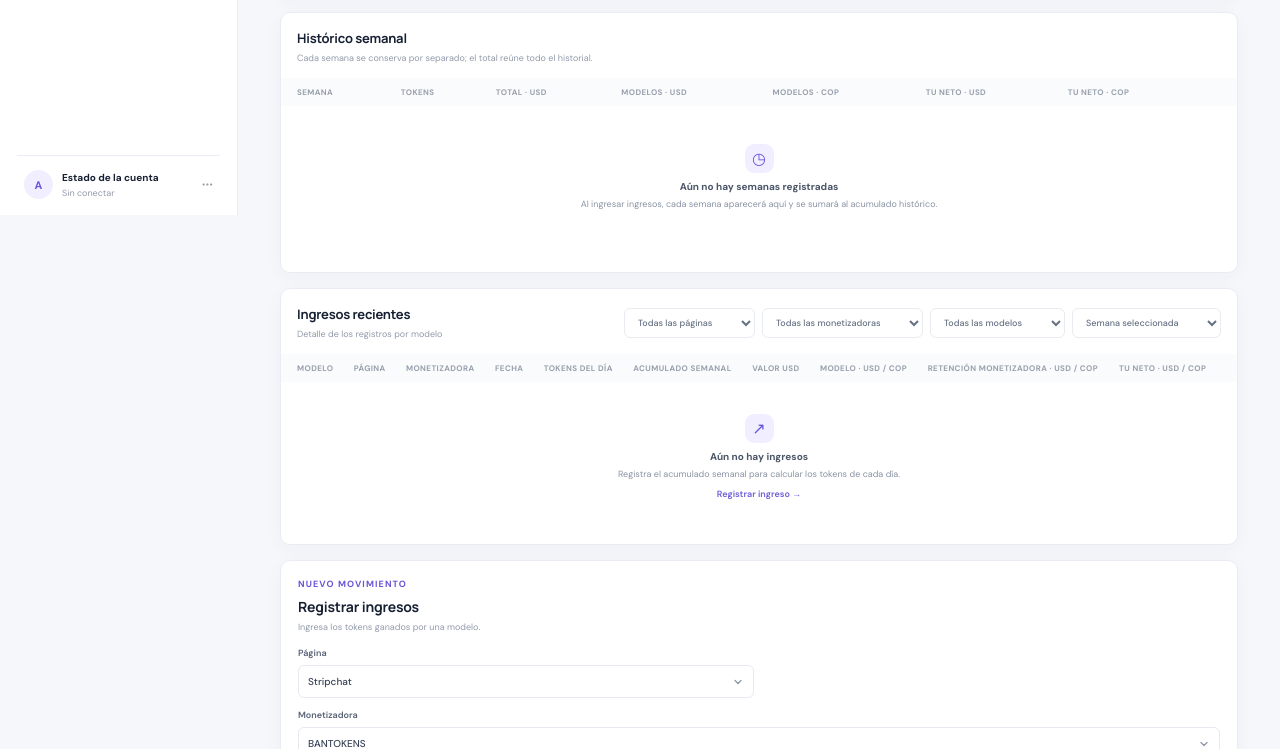
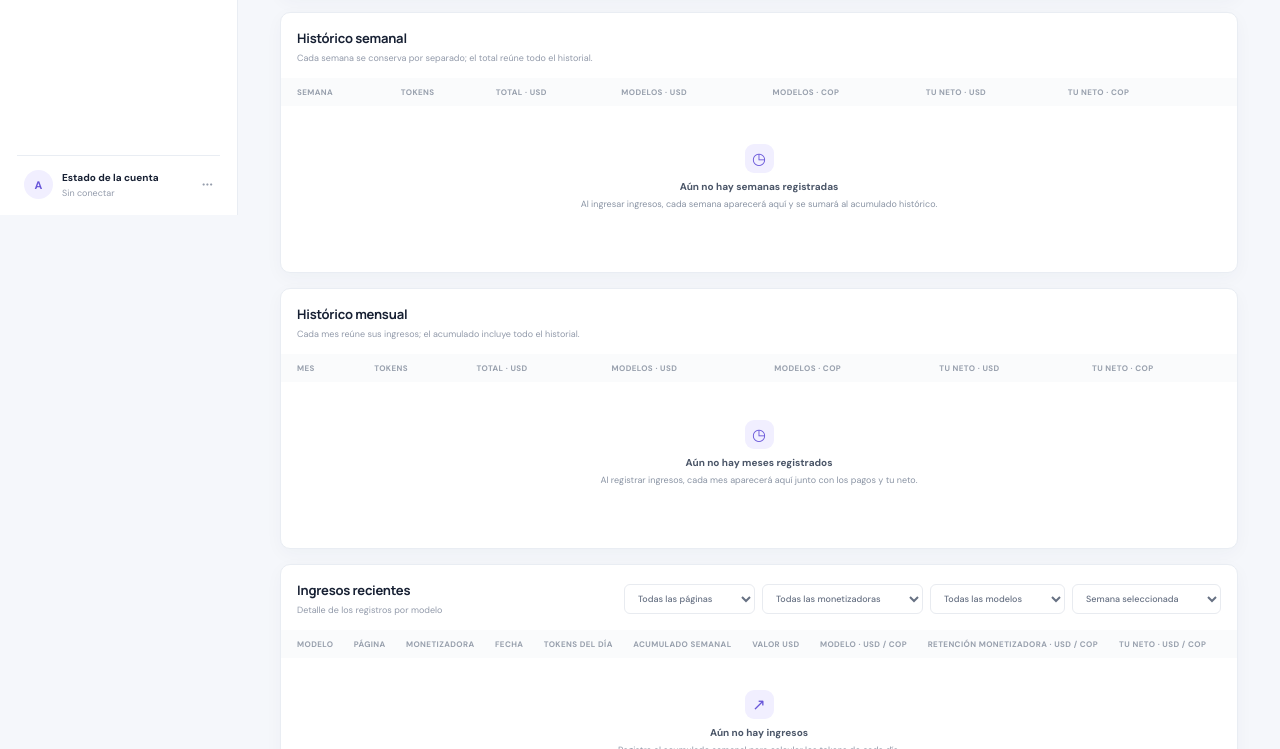
Before and after one commit to adelgallego/cuentas-grupodgh, a plain HTML site: page index.html in a window 1280 px wide. Shown: the part 585-1334 px from the top of the page. Drawn offline with nearby package versions, Linux system fonts and the light colour scheme.

Commit message:
Add monthly income history section

```diff
--- a/index.html
+++ b/index.html
@@ -57,6 +57,11 @@
       <section class="panel history-panel">
         <div class="panel-heading"><div><h2>Histórico semanal</h2><p>Cada semana se conserva por separado; el total reúne todo el historial.</p></div></div>
         <div class="table-wrap"><table><thead><tr><th>SEMANA</th><th>TOKENS</th><th>TOTAL · USD</th><th>MODELOS · USD</th><th>MODELOS · COP</th><th>TU NETO · USD</th><th>TU NETO · COP</th><th></th></tr></thead><tbody id="weeklyHistoryBody"></tbody><tfoot id="weeklyHistoryFoot"></tfoot></table><div class="empty-state" id="weeklyHistoryEmpty"><span class="empty-icon">◷</span><b>Aún no hay semanas registradas</b><p>Al ingresar ingresos, cada semana aparecerá aquí y se sumará al acumulado histórico.</p></div></div>
+      </section>
+
+      <section class="panel history-panel">
+        <div class="panel-heading"><div><h2>Histórico mensual</h2><p>Cada mes reúne sus ingresos; el acumulado incluye todo el historial.</p></div></div>
+        <div class="table-wrap"><table><thead><tr><th>MES</th><th>TOKENS</th><th>TOTAL · USD</th><th>MODELOS · USD</th><th>MODELOS · COP</th><th>TU NETO · USD</th><th>TU NETO · COP</th></tr></thead><tbody id="monthlyHistoryBody"></tbody><tfoot id="monthlyHistoryFoot"></tfoot></table><div class="empty-state" id="monthlyHistoryEmpty"><span class="empty-icon">◷</span><b>Aún no hay meses registrados</b><p>Al registrar ingresos, cada mes aparecerá aquí junto con los pagos y tu neto.</p></div></div>
       </section>
 
       <section class="content-grid">
```
